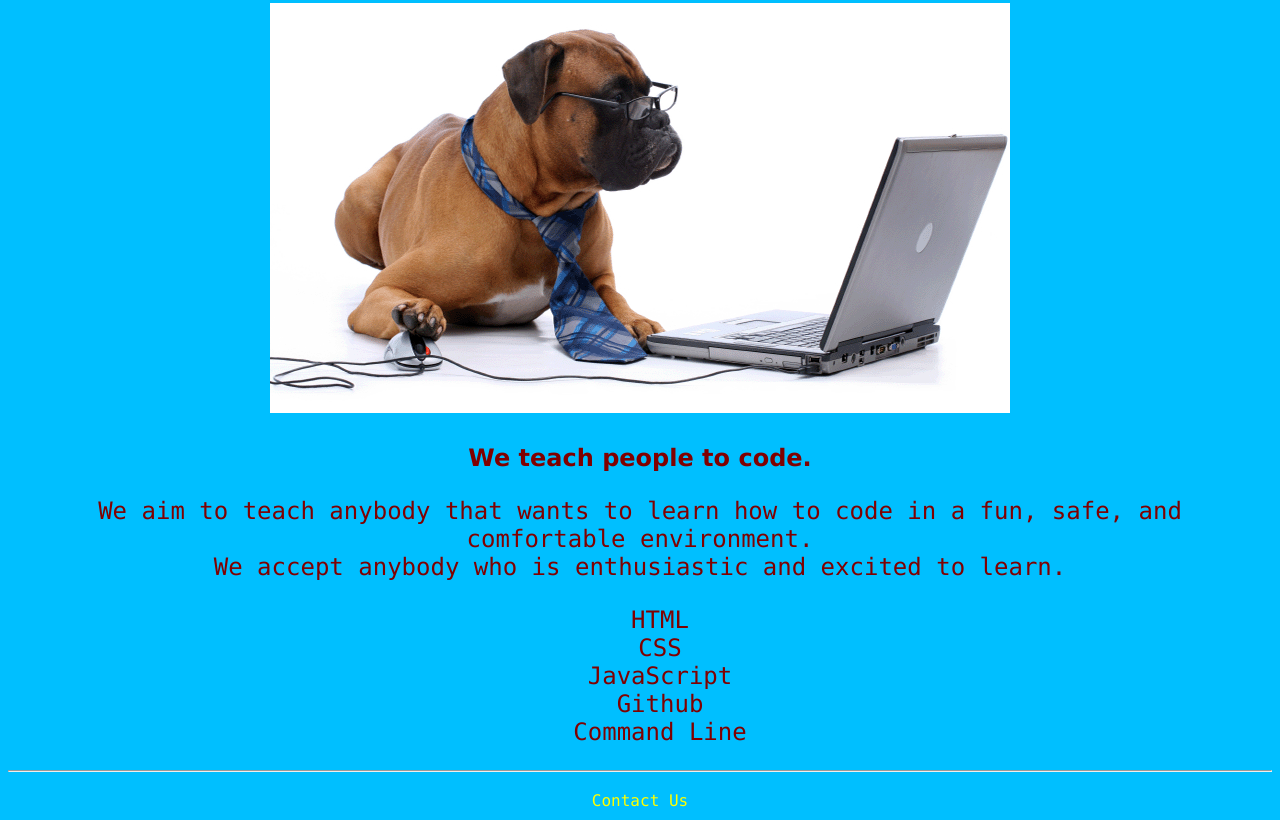
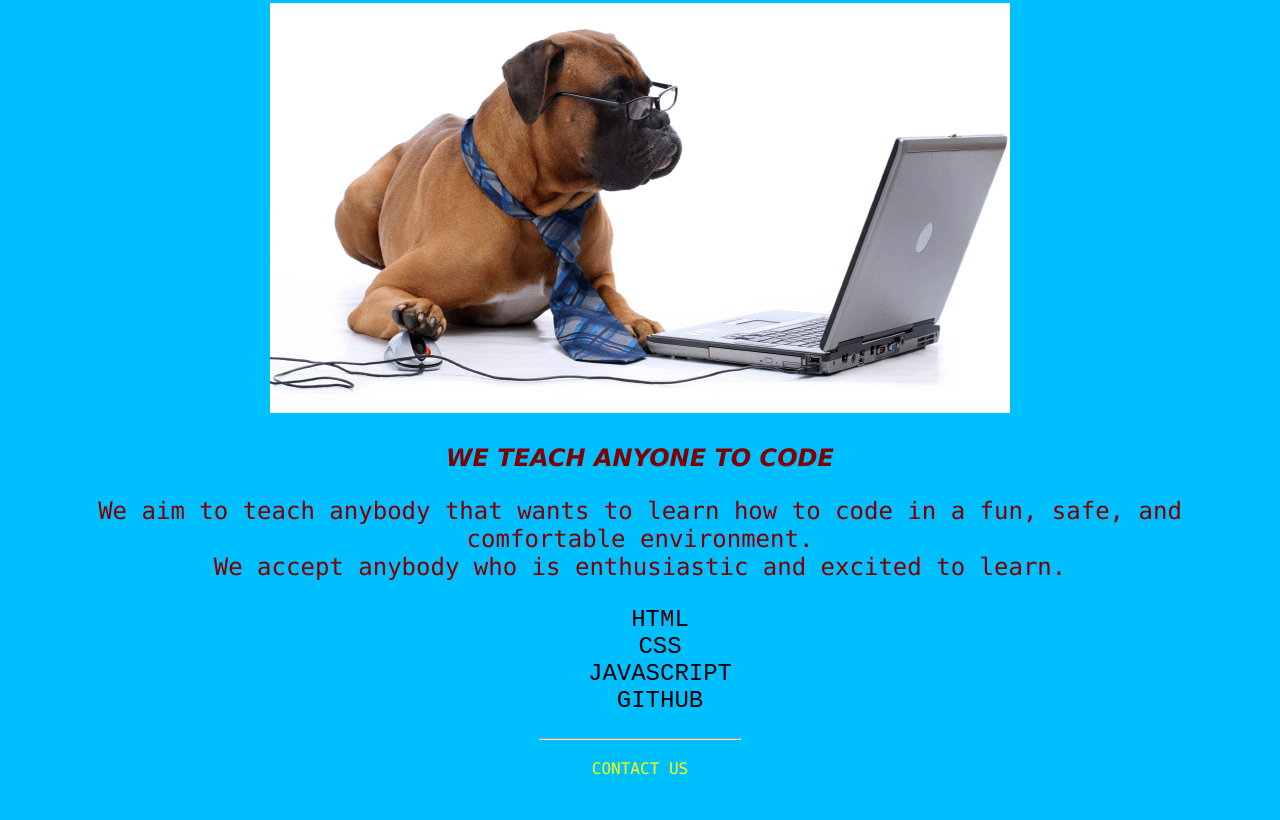
Before and after one commit to Dev814/Dev814.github.io, a plain HTML site: page Circuits/project3/index.html in a window 1280 px wide. Shown: the part 135-955 px from the top of the page. After the commit the page ends 923 px from the top, so only its background shows below. Drawn offline with Linux system fonts and the light colour scheme.

Commit message:
updated project3

```diff
--- a/Circuits/project3/index.html
+++ b/Circuits/project3/index.html
@@ -1,6 +1,7 @@
 <!doctype html>
-<html lang="en">
+<html lang="en"> <!-- language -->
   <head>
+    <!-- declares the encoding of the site -->
     <meta charset="UTF-8" />
     <title>Code Club | Learn</title>
     <link rel="stylesheet" type="text/css" href="stylesheet/main.css">
@@ -8,16 +9,15 @@
   <body>
     <h1>Code Club</h1>
     <img src="images/dogwithglasses.gif" height="410" width="740" alt="dog with glasses">
-    <p id="slogan">We teach people to code.</p>
+    <p id="slogan">We teach anyone to code</p>
     <p>We aim to teach anybody that wants to learn how to code in a fun, safe, and comfortable environment.
     <br>
     We accept anybody who is enthusiastic and excited to learn.</p>
     <ul>
       <li>HTML</li>
       <li>CSS</li>
-      <li>JavaScript</li>
-      <li>Github</li>
-      <li>Command Line</li>
+      <li>JAVASCRIPT</li>
+      <li>GITHUB</li>
     </ul>
     <hr>
       <a href="mailto:aliya.scribner@gmail.com">Contact Us</a>
--- a/Circuits/project3/stylesheet/main.css
+++ b/Circuits/project3/stylesheet/main.css
@@ -22,15 +22,24 @@ a {
   font-size: 16px;
   text-decoration: none;
   color: yellow;
+  text-transform: uppercase;
 }
 
 #slogan {
   font-weight: bold;
   margin: 25px;
+  font-style: italic;
   font-family: verdana;
-
+  text-transform: uppercase;
 }
 
 ul {
+  font-family: monospace;
   list-style: none;
+  color: black;
+  text-transform: uppercase;
 }
+
+hr {
+  width: 200px;
+}
```
